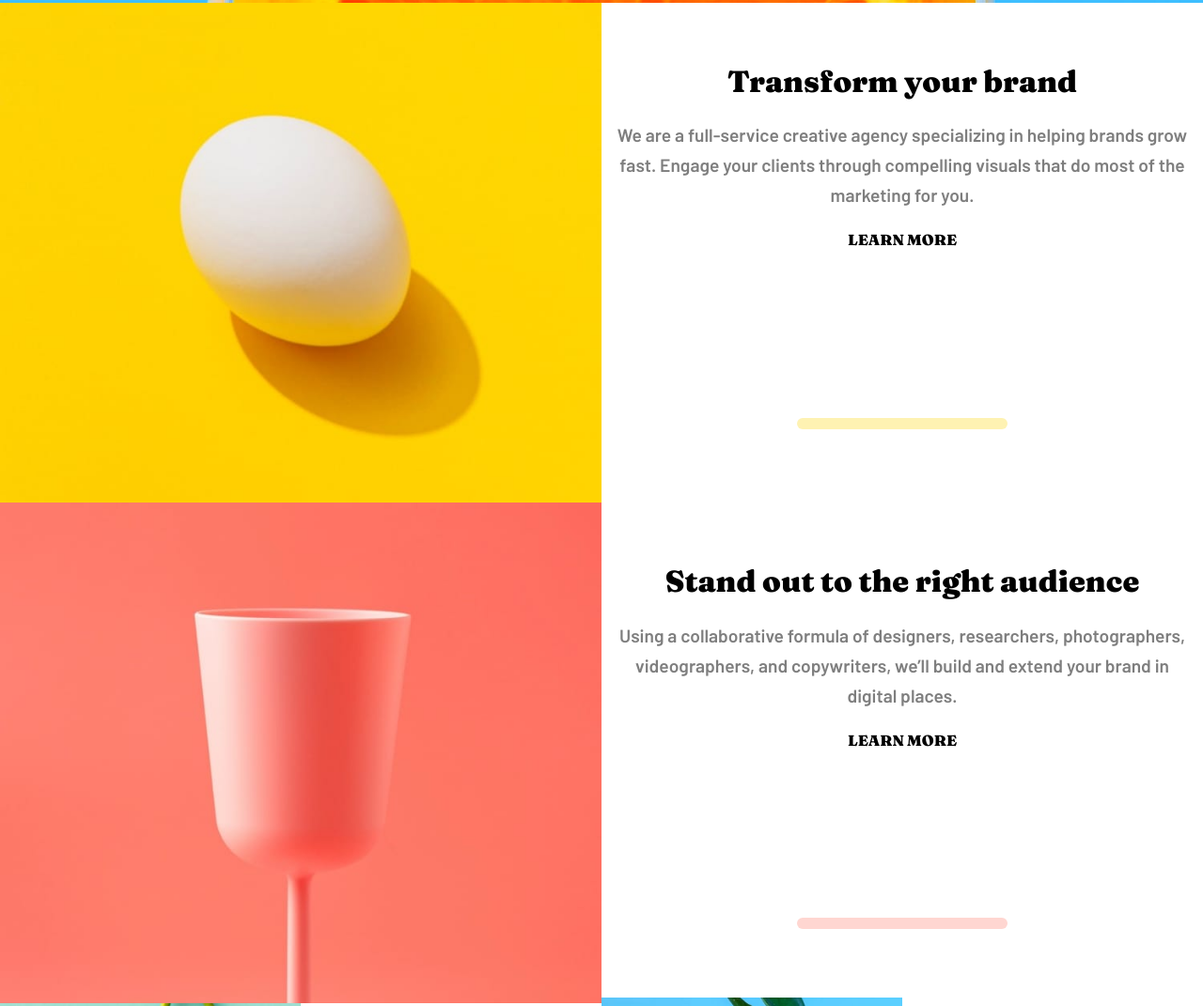
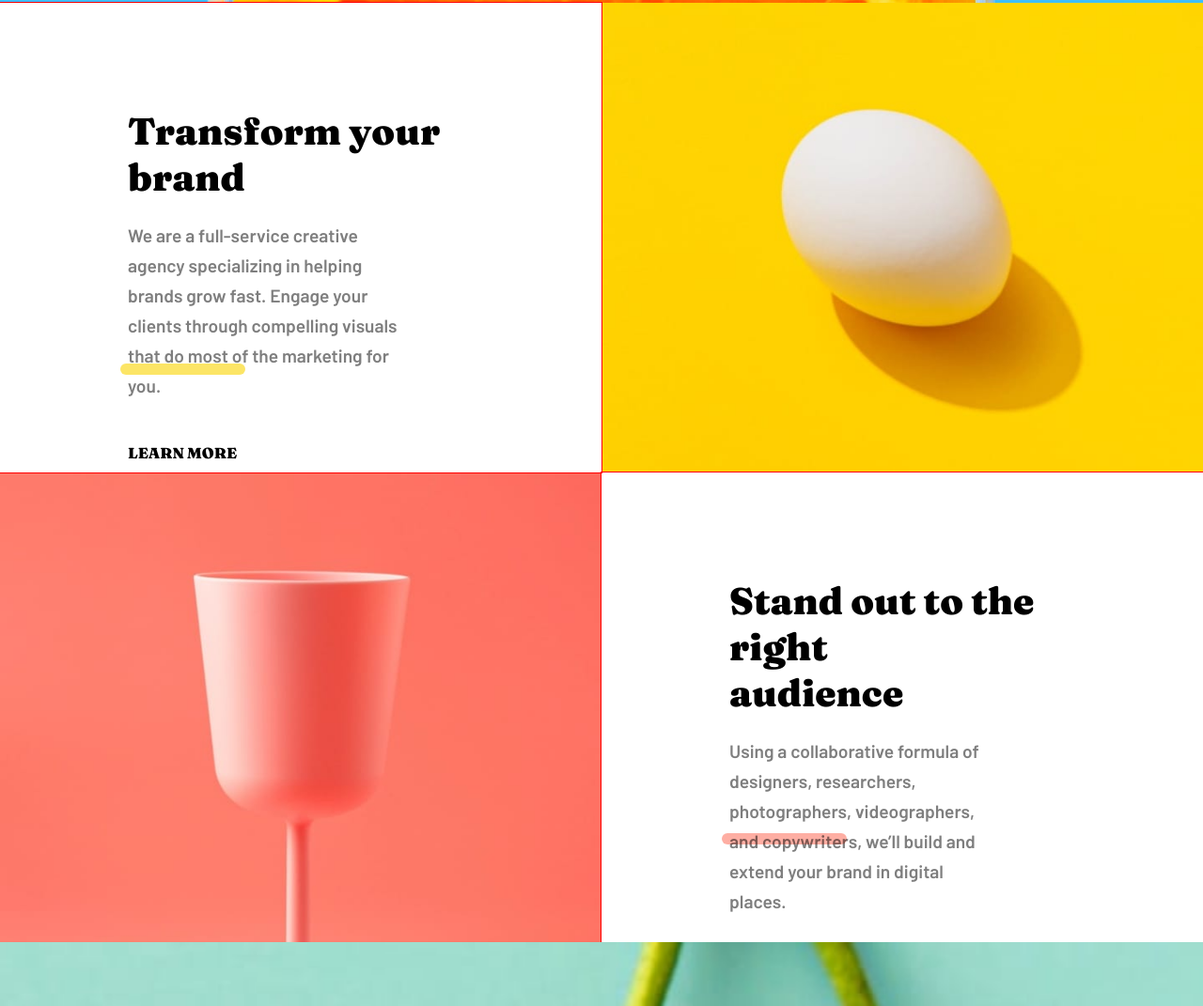
Before and after one commit to Micheal-Winn/HTML-CSS-14, a plain HTML site: page index.html in a window 1280 px wide. Shown: the part 797-1868 px from the top of the page at 94% size. Drawn offline with Linux system fonts and the light colour scheme.

Commit message:
desktop middle design

```diff
--- a/app.scss
+++ b/app.scss
@@ -313,7 +313,7 @@ main {
         background-position: center top 70%;
         box-sizing: border-box;
         overflow: hidden;
-        padding: 2.5rem;
+        padding: 2.5rem 4rem;
 
         .navigation {
             img {
@@ -326,6 +326,7 @@ main {
                 gap: 2.5rem;
                 align-items: center;
                 justify-content: space-between;
+                margin-right: 1.5rem;
 
 
                 img {
@@ -367,12 +368,74 @@ main {
 
 
     main {
-        // outline: 2px solid red;
-        img {
-            width: 50%;
-        }
-        .container {
+        .second-page {
             display: flex;
+            flex-direction: column;
+            height: 1000px;
+
+            .br2 {
+                display: block;
+            }
+            .br1 {
+                display: inline;
+            }
+
+            .container {
+                display: flex;
+
+                .photo {
+                    width: 50%;
+
+                    img {
+                        width: 100%;
+                        padding: 1rem;
+                    }
+                }
+                .transform {
+                    content: url(./images/desktop/image-transform.jpg);
+
+                }
+                .stand-out {
+                    content: url(./images/desktop/image-stand-out.jpg);
+                }
+
+                .wrapper {
+                    width: 50%;
+                    outline: 1px solid red;
+
+                    h2 {
+                        font-size: 2.5rem;
+                    }
+
+                    .color-div {
+                        width: 8.3rem;
+                        top: 24rem;
+                        left: 8rem;
+                        opacity: .6;
+                    }
+                }
+
+                .padding {
+                    padding: 7rem 8.5rem;
+                    text-align: left;
+
+                    .p-font{
+                        text-align: left;
+                        padding: 0;
+                        padding-right: 5rem;
+                        margin-bottom: 2.8rem;
+                    }
+                }
+            }
+
+            .top {
+                height: 50%;
+                flex-direction: row-reverse;
+            }
+            .bot {
+                height: 50%;
+            }
+
         }
     }
 }
--- a/index.html
+++ b/index.html
@@ -25,11 +25,14 @@
         <img src="./images/icon-arrow-down.svg" alt="icon-arrow-down" class="arrow-down">
     </header>
     <main>
-        <div class="container">
+        <div class="second-page">
+            <div class="container top">
+                <div class="photo transform">
                     <img src="./images/mobile/image-transform.jpg" alt="image-transform">
-            <div class="wrapper">
-                <h2 class="header-font font-weight">Transform your <br> brand</h2>
-                <p class="p-font mgb">
+                </div>
+                <div class="wrapper padding">
+                    <h2 class="header-font font-weight">Transform your <br class="br1"> brand</h2>
+                    <p class="p-font">
                         We are a full-service creative agency specializing in helping brands grow fast.
                         Engage your clients through compelling visuals that do most of the marketing for you.
                     </p>
@@ -37,15 +40,18 @@
                     <div class="color-div"></div>
                 </div>
             </div>
-        <div class="container">
+            <div class="container bot">
+                <div class="photo stand-out">
                     <img src="./images/mobile/image-stand-out.jpg" alt="">
-            <div class="wrapper">
-                <h2 class="header-font font-weight">Stand out to the <br> right audience</h2>
-                <p class="p-font mgb">
+                </div>
+                <div class="wrapper padding">
+                    <h2 class="header-font font-weight">Stand out to the <br> right <br class="br2"> audience</h2>
+                    <p class="p-font">
                         Using a collaborative formula of designers, researchers, photographers, videographers, and copywriters, we’ll build and extend your brand in digital places.
                     </p>
                     <a href="" class="header-font color">Learn more</a>
                     <div class="color-div red"></div>
+                </div>
             </div>
         </div>
         <div class="container">
```
Also changed, not shown: app.css, 1 other file. Lines whose indentation alone changed are shown as unchanged.
